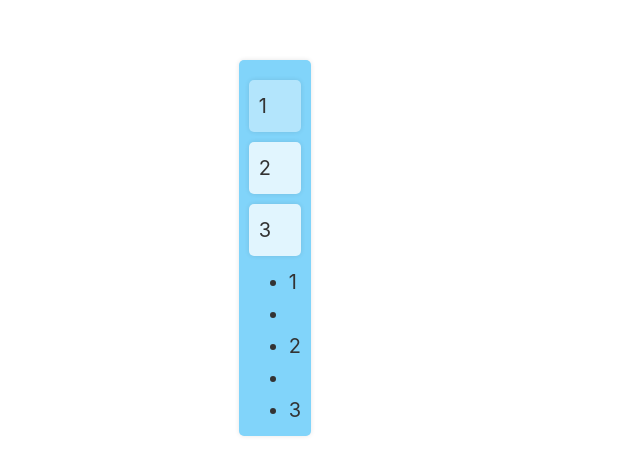
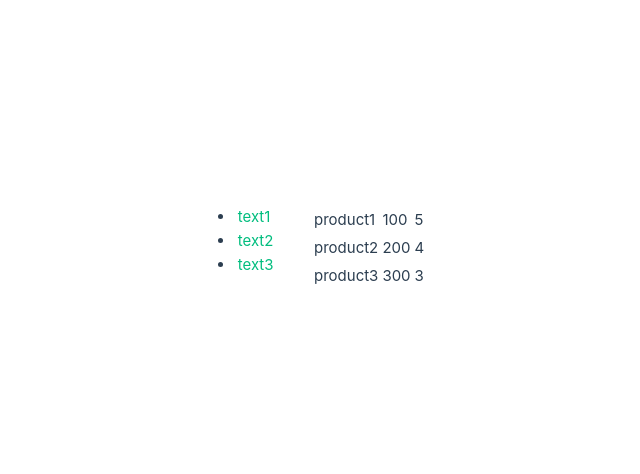
Before and after one commit to rayssssbush/vue_uch, a Vue app: page / in a window 1280 px wide. Shown: the part 152-626 px from the top of the page, without its empty margins (329-969 px from the left). Built offline with nearby package versions, Linux system fonts and the light colour scheme.

Commit message:
Задание 24

```diff
--- a/src/App.vue
+++ b/src/App.vue
@@ -4,34 +4,41 @@ import TheWelcome from './components/TheWelcome.vue'
 </script>
 
 <template>
-  <div>
-    <!-- №1: Формируем верстку с <div> и <p>, включая <p class="divider"> -->
-    <div v-for="item in items" :key="item">
-      <p>{{ item }}</p>
-      <p class="divider"></p>
-    </div>
+	<!-- №1: Список ссылок -->
+	<ul>
+		<li v-for="item in hrefs" :key="item.href">
+			<a :href="item.href">{{ item.text }}</a>
+		</li>
+	</ul>
 
-    <!-- №2: Формируем верстку с <ul> и <li>, включая <li class="divider"> -->
-    <ul>
-      <li v-for="(item, index) in items" :key="item">
-        {{ item }}
-        <!-- Добавляем divider после каждого элемента, кроме последнего -->
-        <li v-if="index < items.length - 1" class="divider"></li>
-      </li>
-    </ul>
-  </div>
+	<!-- №2: Таблица с продуктами -->
+	<table>
+		<tr v-for="product in products" :key="product.name">
+			<td>{{ product.name }}</td>
+			<td>{{ product.price }}</td>
+			<td>{{ product.quantity }}</td>
+		</tr>
+	</table>
 </template>
 
 <script>
 export default {
-  data() {
-    return {
-      items: [1, 2, 3],
-    };
-  },
-};
+	data() {
+		return {
+			hrefs: [
+				{ href: '1.html', text: 'text1' },
+				{ href: '2.html', text: 'text2' },
+				{ href: '3.html', text: 'text3' },
+			],
+			products: [
+				{ name: 'product1', price: 100, quantity: 5 },
+				{ name: 'product2', price: 200, quantity: 4 },
+				{ name: 'product3', price: 300, quantity: 3 },
+			],
+		}
+	},
+}
 </script>
-
 
 <style scoped>
 #app {
```
